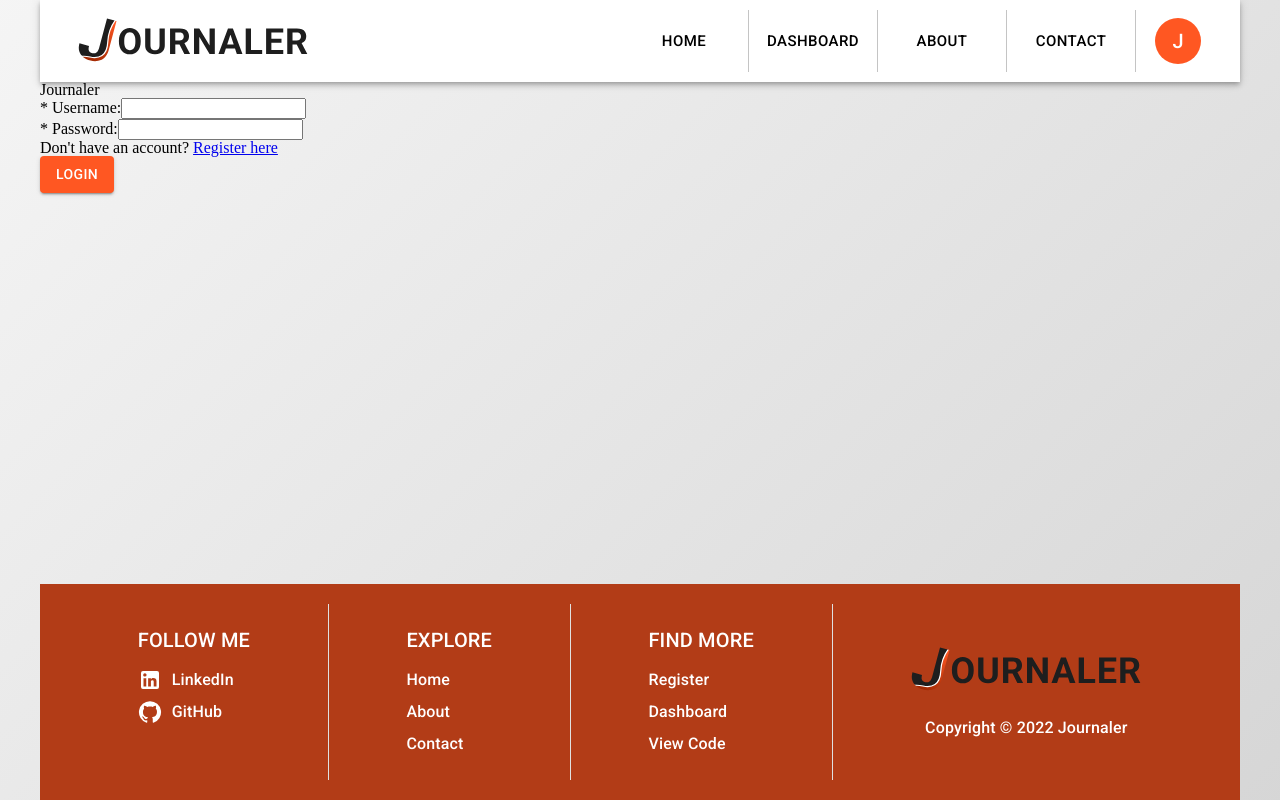
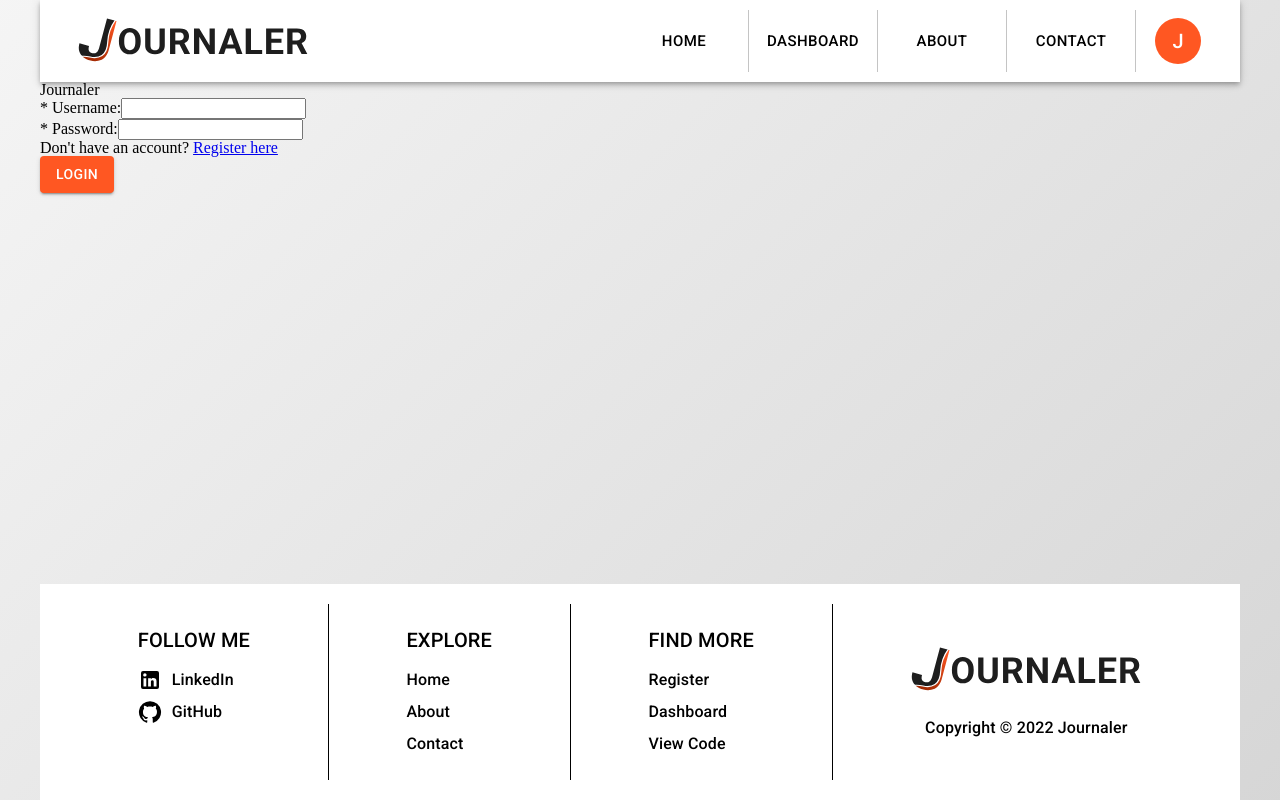
Before and after one commit to waylonturbes/journaler-frontend, a React (Create React App) app: page / in a window 1280 px wide. Built offline with nearby package versions, Linux system fonts and the light colour scheme.

Commit message:
style: change text color to black for desktop footer

```diff
--- a/src/components/base/Footer/CustomFooterComponents.tsx
+++ b/src/components/base/Footer/CustomFooterComponents.tsx
@@ -22,7 +22,7 @@ interface FooterHeaderProps {
 export const FooterListHeader = (props: FooterHeaderProps) => {
   const { title } = props;
   return (
-    <Typography variant="h6" color="common.white" sx={{ mb: "8px" }}>
+    <Typography variant="h6" color="common.black" sx={{ mb: "8px" }}>
       {title}
     </Typography>
   );
@@ -54,7 +54,7 @@ export const FooterListItem = (props: FooterListItemProps) => {
           primaryTypographyProps={{
             fontSize: "1rem",
             fontWeight: "medium",
-            color: "common.white",
+            color: "common.black",
           }}
         />
       </ListItemButton>
--- a/src/components/base/Footer/DesktopFooter.tsx
+++ b/src/components/base/Footer/DesktopFooter.tsx
@@ -12,7 +12,7 @@ const DesktopFooter = () => {
       component="footer"
       sx={{
         p: "20px",
-        backgroundColor: "primary.dark",
+        backgroundColor: "common.white",
         display: "flex",
         justifyContent: "space-evenly",
       }}
@@ -21,13 +21,13 @@ const DesktopFooter = () => {
         <FooterListHeader title="FOLLOW ME" />
         <FooterListItem
           text="LinkedIn"
-          icon={<LinkedInIcon sx={{ color: "common.white" }} />}
+          icon={<LinkedInIcon sx={{ color: "common.black" }} />}
           link="https://www.linkedin.com/in/waylon-turbes/"
           component="a"
         />
         <FooterListItem
           text="GitHub"
-          icon={<GitHubIcon sx={{ color: "common.white" }} />}
+          icon={<GitHubIcon sx={{ color: "common.black" }} />}
           link="https://github.com/waylonturbes"
           component="a"
         />
@@ -35,7 +35,7 @@ const DesktopFooter = () => {
       <Divider
         orientation="vertical"
         flexItem
-        sx={{ bgcolor: "common.white" }}
+        sx={{ bgcolor: "common.black" }}
       />
       <List component="div" sx={{ p: "20px" }}>
         <FooterListHeader title="EXPLORE" />
@@ -54,7 +54,7 @@ const DesktopFooter = () => {
       <Divider
         orientation="vertical"
         flexItem
-        sx={{ bgcolor: "common.white" }}
+        sx={{ bgcolor: "common.black" }}
       />
       <List component="div" sx={{ p: "20px" }}>
         <FooterListHeader title="FIND MORE" />
@@ -78,7 +78,7 @@ const DesktopFooter = () => {
       <Divider
         orientation="vertical"
         flexItem
-        sx={{ bgcolor: "common.white" }}
+        sx={{ bgcolor: "common.black" }}
       />
       <Box
         component="div"
@@ -100,7 +100,7 @@ const DesktopFooter = () => {
         </Box>
         <Typography
           variant="body1"
-          sx={{ fontWeight: 500, color: "common.white", textAlign: "center" }}
+          sx={{ fontWeight: 500, color: "common.black", textAlign: "center" }}
         >
           Copyright © 2022 Journaler
         </Typography>
```
